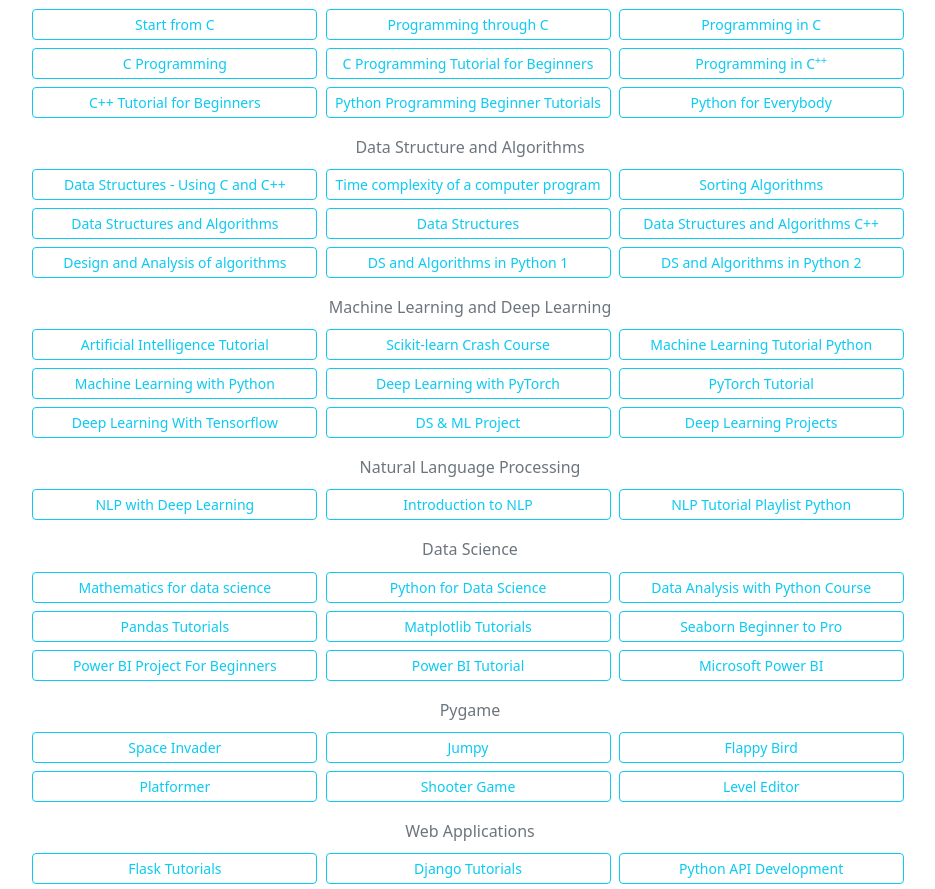
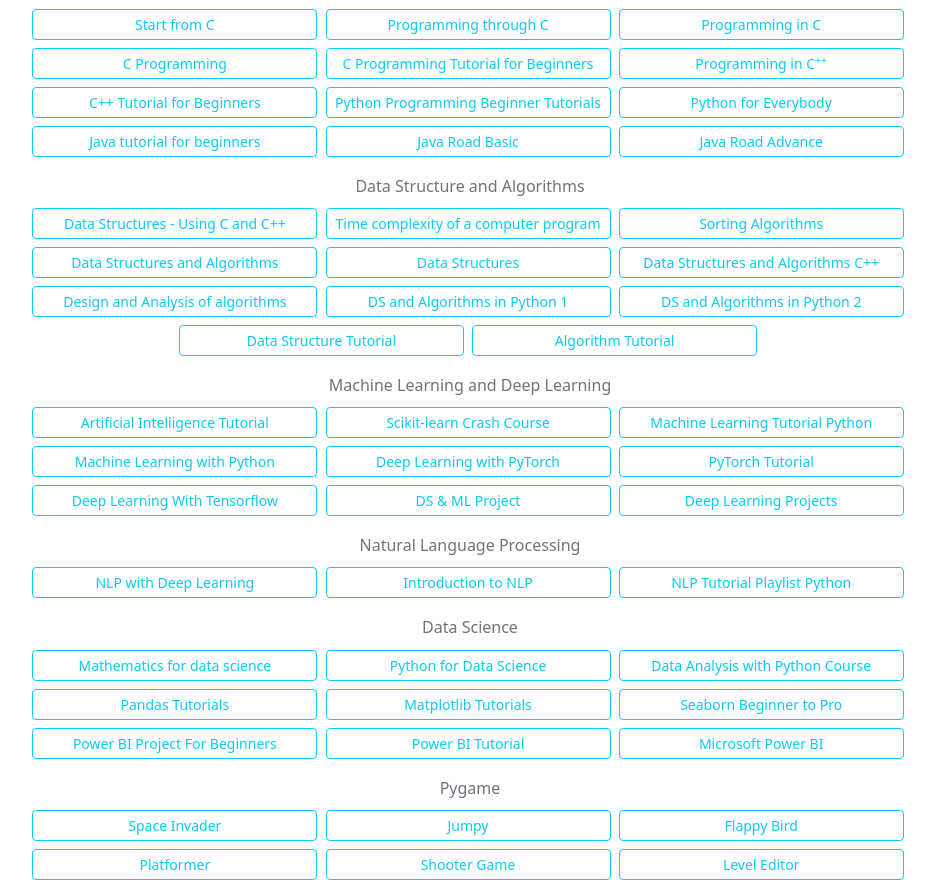
Before and after one commit to ericarthuang/My_Copy_Learning, a plain HTML site: page index.html in a window 1280 px wide. Shown: the part 2146-3035 px from the top of the page, without its empty margins (170-1105 px from the left). Drawn offline with nearby package versions, Linux system fonts and the light colour scheme.

Commit message:
DS/Algo/Java

```diff
--- a/index.html
+++ b/index.html
@@ -292,6 +292,21 @@
                     role="button" target="_blank">
                     Python for Everybody
                 </a>
+                <a class="btn btn-outline-info btn-sm col-3 me-1 my-1"
+                    href='https://youtube.com/playlist?list=PLZPZq0r_RZOMhCAyywfnYLlrjiVOkdAI1&si=qveRTXdDbqjkKAGk'
+                    role="button" target="_blank">
+                    Java tutorial for beginners
+                </a>
+                <a class="btn btn-outline-info btn-sm col-3 me-1 my-1"
+                    href='https://youtube.com/playlist?list=PLLvkCoNQR6EWLduPHn8_XjzKh0HDK4wg3&si=XVvtgKNVkBwTT8EB'
+                    role="button" target="_blank">
+                    Java Road Basic
+                </a>
+                <a class="btn btn-outline-info btn-sm col-3 me-1 my-1"
+                    href='https://youtube.com/playlist?list=PLLvkCoNQR6EXP9sqUa7npDxog-Ph2sR3B&si=qFWD6knNYjiHrQEG'
+                    role="button" target="_blank">
+                    Java Road Advance
+                </a>
             </div>
             <div class="row d-block text-center mb-3">
                 <h6 class="text-secondary" id="DSA">Data Structure and Algorithms</h6>
@@ -339,6 +354,16 @@
                     href='https://youtube.com/playlist?list=PLyMom0n-MBrqFwguQhbCu0Anlxoel08dr'
                     role="button" target="_blank">
                     DS and Algorithms in Python 2
+                </a>
+                <a class="btn btn-outline-info btn-sm col-3 me-1 my-1"
+                    href='https://youtube.com/playlist?list=PLpbuzGqDFzkhHPz11AeGrU7K8AKNqp0fj&si=o04qAGpGjnChPFL8'
+                    role="button" target="_blank">
+                    Data Structure Tutorial
+                </a>
+                <a class="btn btn-outline-info btn-sm col-3 me-1 my-1"
+                    href='https://youtube.com/playlist?list=PLpbuzGqDFzkj3DMCryCdgWQ1FwpgnMpR6&si=l0Ju1_T1EfOWFfXs'
+                    role="button" target="_blank">
+                    Algorithm Tutorial
                 </a>
             </div>
 
```
